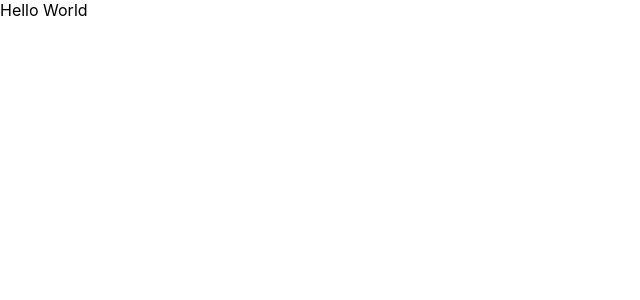
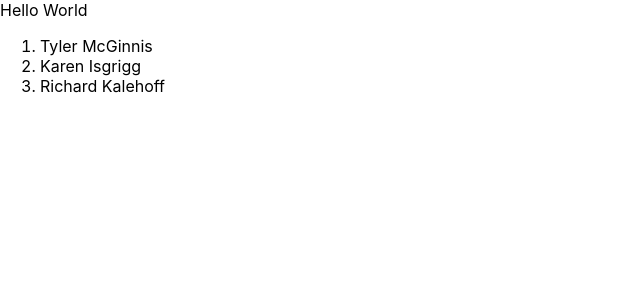
Before and after one commit to geethayr/myreactnd-contacts-app, a React (Create React App) app: page / in a window 1280 px wide. Shown: the top 300 px of the page, without its empty margins (0-640 px from the left). Built offline with nearby package versions, Linux system fonts and the light colour scheme.

Commit message:
created List contacts

```diff
--- a/src/App.js
+++ b/src/App.js
@@ -1,12 +1,35 @@
 import React, {Component} from 'react';
 //import logo from './logo.svg';
 import './App.css';
+import ListContacts from './ListContacts'
+
+const contacts = [
+    {
+        id: 'tyler',
+        name: 'Tyler McGinnis',
+        handle: '@tylermcginnis',
+        avatarURL: 'http://localhost:5001/tyler.jpg'
+    },
+    {
+        id: 'karen',
+        name: 'Karen Isgrigg',
+        handle: '@karen_isgrigg',
+        avatarURL: 'http://localhost:5001/karen.jpg'
+    },
+    {
+        id: 'richard',
+        name: 'Richard Kalehoff',
+        handle: '@richardkalehoff',
+        avatarURL: 'http://localhost:5001/richard.jpg'
+    },
+]
 
 class App extends Component {
     render () {
         return (
             <div>
                 Hello World
+                <ListContacts contacts={contacts}/>
             </div>
         );
     }
--- a/src/ListContacts.js
+++ b/src/ListContacts.js
@@ -2,11 +2,14 @@
 
 class ListContacts extends Component {
     render() {
-        console.log('Props', this.props)
+       // console.log('Props', this.props)
         return (
             <ol className='contacts-list'>
-                {this.props.contacts.map((contact)}
-
+                {this.props.contacts.map((contact) => (
+                    <li key = {contact.id}>
+                        {contact.name}
+                    </li>
+                ))}
             </ol>
         );
     }
```
